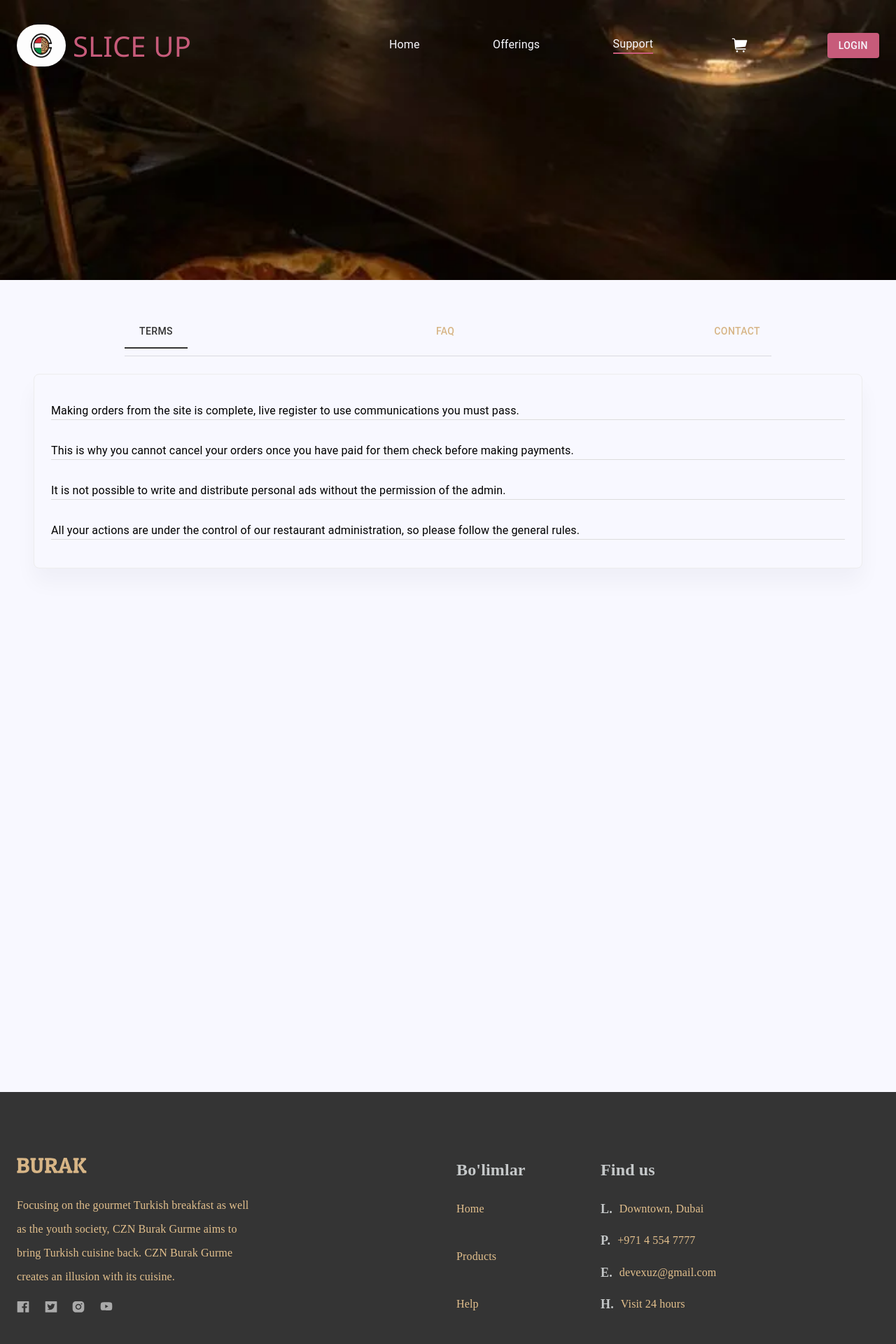
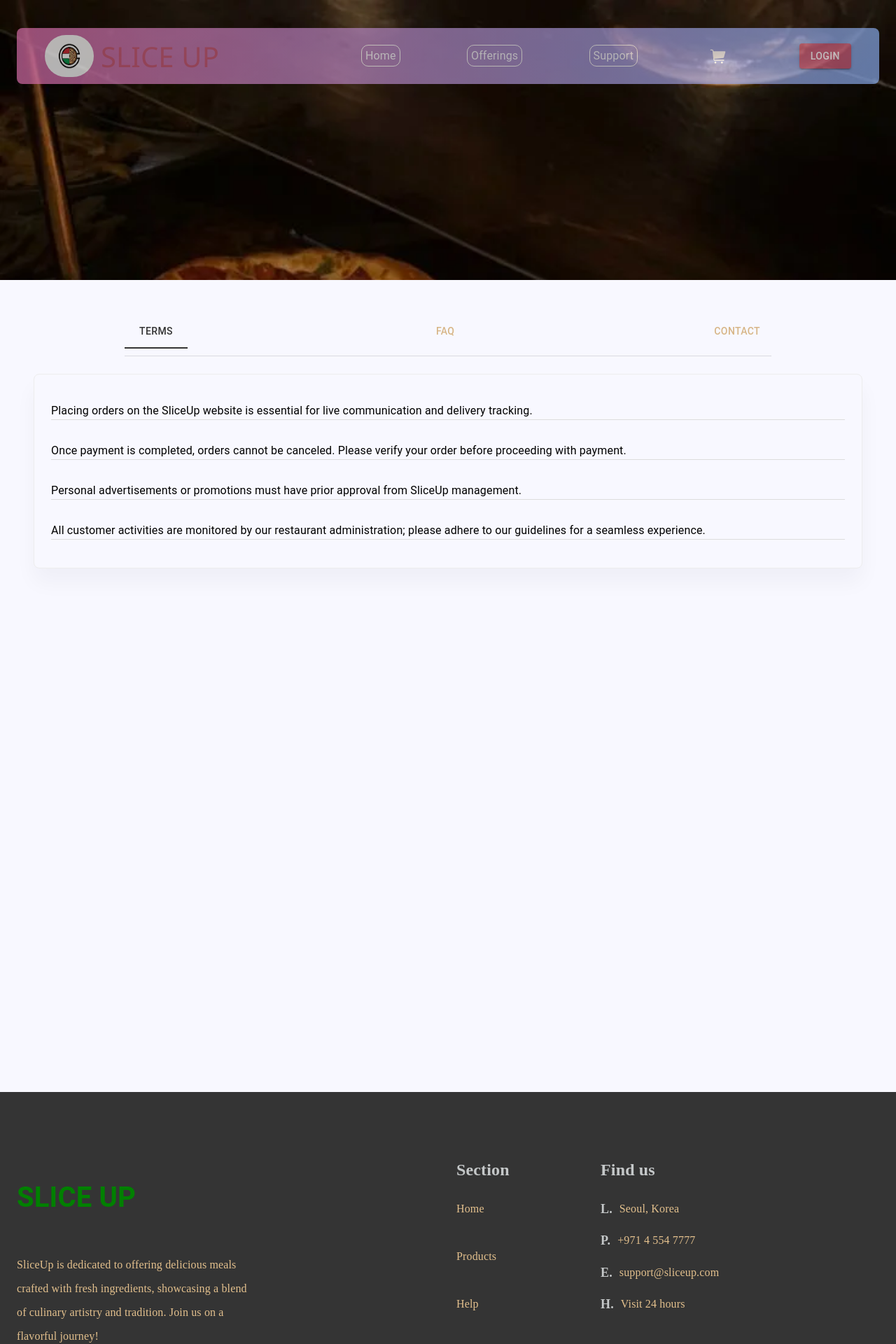
Before and after one commit to Ryanrepos/sliceup-react, a React (Create React App) app: page /help in a window 1280 px wide. Shown: the top 1920 px of the page at 70% size. Built offline with nearby package versions, Linux system fonts and the light colour scheme.

Commit message:
feat: develop product page components

```diff
--- a/src/app/components/footer/index.tsx
+++ b/src/app/components/footer/index.tsx
@@ -19,13 +19,13 @@ export default function Footer() {
       <Container>
         <Stack flexDirection={"row"} sx={{ mt: "94px" }}>
           <Stack flexDirection={"column"} style={{ width: "340px" }}>
-            <Box>
-              <img width={"100px"} src={"/icons/burak.svg"} />
-            </Box>
+          <Box>
+            <h1 style={{ color: "green", fontSize: "40px", fontWeight: "bold" }}>SLICE UP</h1>
+          </Box>
+
             <Box className={"foot-desc-txt"}>
-              Focusing on the gourmet Turkish breakfast as well as the youth
-              society, CZN Burak Gurme aims to bring Turkish cuisine back. CZN
-              Burak Gurme creates an illusion with its cuisine.
+            SliceUp is dedicated to offering delicious meals crafted with fresh ingredients,
+              showcasing a blend of culinary artistry and tradition. Join us on a flavorful journey!
             </Box>
             <Box className="sns-context">
               <img src={"/icons/facebook.svg"} />
@@ -37,7 +37,7 @@ export default function Footer() {
           <Stack sx={{ ml: "288px" }} flexDirection={"row"}>
             <Stack>
               <Box>
-                <Box className={"foot-category-title"}>Bo'limlar</Box>
+                <Box className={"foot-category-title"}>Section</Box>
                 <Box className={"foot-category-link"}>
                   <Link to="/">Home</Link>
                   <Link to="/products">Products</Link>
@@ -57,7 +57,7 @@ export default function Footer() {
                 >
                   <Box flexDirection={"row"} className={"find-us"}>
                     <span>L.</span>
-                    <div>Downtown, Dubai</div>
+                    <div>Seoul, Korea</div>
                   </Box>
                   <Box className={"find-us"}>
                     <span>P.</span>
@@ -65,7 +65,7 @@ export default function Footer() {
                   </Box>
                   <Box className={"find-us"}>
                     <span>E.</span>
-                    <div>devexuz@gmail.com</div>
+                    <div>support@sliceup.com</div>
                   </Box>
                   <Box className={"find-us"}>
                     <span>H.</span>
@@ -81,7 +81,7 @@ export default function Footer() {
           sx={{ mt: "80px" }}
         ></Stack>
         <Stack className={"copyright-txt"}>
-          © Copyright Devex Global, All rights reserved.
+          © Copyright SliceUp Global, All rights reserved.
         </Stack>
       </Container>
     </Footers>
--- a/src/app/components/headers/HomeNavbar.tsx
+++ b/src/app/components/headers/HomeNavbar.tsx
@@ -43,12 +43,12 @@ export default function HomeNavbar(props: HomeNavbarProps){
         <Container className="navbar-container">
             <Stack className="menu">
                 <Box>
-                    <NavLink to="/">
+
                         <Box className="navbar-logo">
                             <img className="brand-logo" src="/img/pizza-logo.webp" />
                             <div className="brand-text">SLICE UP</div>
                         </Box>
-                    </NavLink>
+
                 </Box>
                 <Stack className="links">
                 <Box className={"hover-line"}>
--- a/src/app/components/headers/OtherNavbar.tsx
+++ b/src/app/components/headers/OtherNavbar.tsx
@@ -43,12 +43,10 @@ export default function OtherNavbar(props: OtherNavbarProps){
         <Container className="navbar-container">
             <Stack className="menu">
                 <Box>
-                    <NavLink to="/">
                         <Box className="navbar-logo">
                             <img className="brand-logo" src="/img/pizza-logo.webp" />
                             <div className="brand-text">SLICE UP</div>
                         </Box>
-                    </NavLink>
                 </Box>
                 <Stack className="links">
                 <Box className={"hover-line"}>
--- a/src/app/lib/data/faq.ts
+++ b/src/app/lib/data/faq.ts
@@ -1,26 +1,26 @@
 export const faq = [
 	{
-		question: 'How to make order?',
-		answer: 'You should choose products and make an order via basket!',
+		question: 'How do I place an order?',
+		answer: 'Simply browse our menu, select your desired items, and add them to your cart to complete your order!',
 	},
 	{
-		question: 'How long does delivery takes?',
-		answer: 'It depends on your location. The max delivery time is 1 hour!',
+		question: 'What is the estimated delivery time?',
+		answer: 'Delivery times vary by location, but typically, your order will arrive within 30 to 60 minutes.',
 	},
 	{
-		question: 'Is our details secure in this platform?',
-		answer: 'Of course, we take full responsibility for your provided user details!',
+		question: 'Is my personal information secure on this platform?',
+		answer: 'Absolutely! We prioritize your privacy and protect your personal information with the highest security standards.',
 	},
 	{
-		question: 'I am blocked, what should I do?',
-		answer: 'There is a reason for your block, please contact to us!',
+		question: 'What should I do if my account is blocked?',
+		answer: 'If your account is blocked, please reach out to our customer support for assistance in resolving the issue.',
 	},
 	{
-		question: 'How can I cancel order?',
-		answer: 'You can cancel your order any time easily, just go to your orders page!',
+		question: 'How can I cancel my order?',
+		answer: 'You can easily cancel your order by visiting your orders page before it is processed.',
 	},
 	{
-		question: 'Who developed this platform?',
-		answer: 'ITC Global developers developed this platform!',
+		question: 'Who created the SliceUp platform?',
+		answer: 'SliceUp was developed by a dedicated team of IT professionals at ITC Global.',
 	},
 ];
--- a/src/app/lib/data/terms.ts
+++ b/src/app/lib/data/terms.ts
@@ -1,6 +1,6 @@
 export const terms = [
-	'Making orders from the site is complete, live register to use communications you must pass.',
-	'This is why you cannot cancel your orders once you have paid for them check before making payments.',
-	'It is not possible to write and distribute personal ads without the permission of the admin.',
-	'All your actions are under the control of our restaurant administration, so please follow the general rules.',
+	'Placing orders on the SliceUp website is essential for live communication and delivery tracking.',
+	'Once payment is completed, orders cannot be canceled. Please verify your order before proceeding with payment.',
+	'Personal advertisements or promotions must have prior approval from SliceUp management.',
+	'All customer activities are monitored by our restaurant administration; please adhere to our guidelines for a seamless experience.',
 ];
--- a/src/app/screens/homePage/Statistics.tsx
+++ b/src/app/screens/homePage/Statistics.tsx
@@ -1,3 +1,4 @@
+
 import React from "react";
 
 import { Box, Container, Stack } from "@mui/material";
--- a/src/app/screens/productsPage/Products.tsx
+++ b/src/app/screens/productsPage/Products.tsx
@@ -21,7 +21,6 @@ import { ProductCollection } from "../../lib/enums/product.enum";
 import { serverApi } from "../../lib/config";
 import { useHistory } from "react-router-dom";
 import { CartItem } from "../../lib/types/search";
-import { log } from "console";
 
 const logos = [
     { productName: "Gurme", imagePath: "/img/gurme.webp" },
@@ -107,7 +106,7 @@ export default function Products(props: ProductsProps){
                 <Stack className="products-big-box">
                     <Stack className="products-subject">
                         <Stack className="products-title-box">
-                            <Box className={"products-title"}>Burak Restaurant</Box>
+                            <Box className={"products-title"}>Our Menu</Box>
                             <Box className="search-container">
                                 <TextField
                                     className="search-input"
@@ -283,7 +282,7 @@ export default function Products(props: ProductsProps){
             <div className="brands-logo">
                <Stack className={"brands-container"}>
                 <Box className={"brands-title"}>
-                    Our Family Brands
+                    Monthly Discount
                 </Box>
                 <Stack className={"brands-images"}>
                 {logos.length !== 0 ? (
--- a/src/css/home.css
+++ b/src/css/home.css
@@ -1,15 +1,15 @@
 .homepage {
     width: 100%;
     height: auto;
-
 }
 
 /* STATISTICS COMPONENT */
 
+
 .homepage .static-frame {
   width: 100%;
   height: 150px;
-    background-color:#C75B7A;
+  background: linear-gradient(90deg, #d16ba5 0%, #86a8e7 100%);
 }
 
 .homepage .static-frame .info {
@@ -27,6 +27,8 @@
   flex-direction: column;
   align-items: center;
   justify-content: center;
+  background-color: #C75B7A;
+  border-radius: 60px;
 }
 
 .homepage .static-frame .info .static-box .static-num {
@@ -50,6 +52,81 @@
   color: #FFFFFF;
 
 }
+
+ /* .statistics-section {
+  width: 100%;
+  background: linear-gradient(90deg, #d16ba5 0%, #86a8e7 100%);
+  padding: 40px 0;
+}
+
+.statistics-info {
+  height: 100%;
+  display: flex;
+  justify-content: space-between;
+  align-items: center;
+  flex-direction: row;
+  gap: 20px;
+  flex-wrap: wrap;
+  background-color: green;
+}
+
+.statistic-box {
+  width: 180px;
+  height: 180px;
+  display: flex;
+  flex-direction: column;
+  justify-content: center;
+  align-items: center;
+  background-color: rgba(255, 255, 255, 0.1);
+  backdrop-filter: blur(8px);
+  border-radius: 50%;
+  border: 2px solid rgba(255, 255, 255, 0.3);
+  box-shadow: 0px 8px 20px rgba(0, 0, 0, 0.1);
+  text-align: center;
+  padding: 20px;
+}
+
+.statistic-num {
+  font-family: "Poppins", sans-serif;
+  font-size: 50px;
+  font-weight: 600;
+  color: #ffffff;
+}
+
+.statistic-text {
+  font-family: "Poppins", sans-serif;
+  font-size: 18px;
+  font-weight: 400;
+  color: #ffffff;
+  margin-top: 10px;
+}
+
+.divider {
+  height: 64px;
+  width: 2px;
+  background-color: #ffffff;
+}
+
+@media (max-width: 768px) {
+  .statistics-info {
+    flex-direction: column;
+    gap: 40px;
+  }
+
+  .statistic-box {
+    width: 140px;
+    height: 140px;
+  }
+
+  .statistic-num {
+    font-size: 40px;
+  }
+
+  .statistic-text {
+    font-size: 16px;
+  }
+} */
+
 
  /* * PopularDishes * */
 .homepage .popular-dishes-frame {
--- a/src/css/navbar.css
+++ b/src/css/navbar.css
@@ -12,11 +12,15 @@
 }
 
  .home-navbar .navbar-container .menu {
-   height: 50px;
+   height: 70px;
    display: flex;
    flex-direction: row;
    justify-content: space-between;
    align-items: center;
+   padding: 40px;
+   border-radius: 8px;
+   background: linear-gradient(90deg, #d16ba5 0%, #86a8e7 100%);
+   opacity: 0.7;
   }
 
 .home-navbar .navbar-container .menu .navbar-logo {
@@ -25,7 +29,7 @@
   justify-content: space-around;
   align-items: center;
   width: auto;
-  height: 70px;
+  height: 50px;
   gap: 10px;
 }
 
@@ -72,7 +76,10 @@
 
 .home-navbar a {
   text-decoration: none;
-
+  padding: 5px;
+  border-radius: 10px;
+  border: 1px solid white;
+  color: #f8f8ff;
 }
 
 .home-navbar .hover-line a {
@@ -80,46 +87,26 @@
     z-index: 100%;
 }
 
-.home-navbar .underline {
-    display: block;
-    content: "";
-    border-bottom: solid 2px #C75B7A;;
-}
-
-.home-navbar .hover-line::after {
-    display: block;
-    content: "";
-    border-bottom: solid 2px #C75B7A;
-    transform: scaleX(0);
-    transition: transform 250ms ease-in-out;
-}
-
-.home-navbar .hover-line:hover:after {
-    transform: scaleX(1);
-}
-
-.home-navbar div.hover-line:after{
-    transform-origin: 0% 50%;
-}
-
 /* Detail Stack */
 
 .home-navbar .navbar-container .header-frame {
-    margin-top: 142px;
+    margin-top: 120px;
     height: 462px;
     display: flex;
-    flex-direction: row;
+    flex-direction: column;
     justify-content: space-between;
+    align-items: center;
 }
 
 .home-navbar .navbar-container .header-frame .detail{
     width: 510px;
     display: flex;
     flex-direction: column;
+    justify-content: space-between;
+    align-items: center;
 }
 
 .home-navbar .navbar-container .header-frame .detail .head-main-txt{
-    width: 450px;
     height: 150px;
     font-family: "Roboto Serif";
     font-size: 50px;
@@ -127,12 +114,12 @@
     font-weight: 500;
     line-height: normal;
     letter-spacing: -0.75px;
+    text-align: center;
     color: #f8f8ff;
-
 }
 
 .home-navbar .navbar-container .header-frame .detail .wel-txt{
-    width: 510px;
+    /* width: 510px; */
     height: 42px;
     font-family: "Roboto Serif";
     font-size: 36px;
@@ -178,6 +165,7 @@
     font-style: normal;
     font-weight: 400;
     line-height: normal;
+    transition: background-color 0.3s ease;
 }
 
 .home-navbar .navbar-container .logo-frame {
@@ -201,11 +189,15 @@
 }
 
 .other-navbar .navbar-container .menu {
-   height: 50px;
+  height: 70px;
   display: flex;
   flex-direction: row;
   justify-content: space-between;
   align-items: center;
+  padding: 40px;
+  border-radius: 8px;
+  background: linear-gradient(90deg, #d16ba5 0%, #86a8e7 100%);
+  opacity: 0.7;
  }
 
 .other-navbar .navbar-container .menu .navbar-logo {
@@ -260,7 +252,10 @@
 
  .other-navbar a {
   text-decoration: none;
-
+  padding: 5px;
+  border-radius: 10px;
+  border: 1px solid white;
+  color: #f8f8ff;
 }
 
 .other-navbar .hover-line a {
@@ -268,40 +263,12 @@
     z-index: 100%;
 }
 
-.other-navbar .underline {
-    display: block;
-    content: "";
-    border-bottom: solid 2px #C75B7A;
-}
-
-.other-navbar .hover-line::after {
-    display: block;
-    content: "";
-    border-bottom: solid 2px #C75B7A;
-    transform: scaleX(0);
-    transition: transform 250ms ease-in-out;
-}
-
-.other-navbar .hover-line:hover:after {
-    transform: scaleX(1);
-}
-
-.other-navbar div.hover-line:after{
-    transform-origin: 0% 50%;
-}
-
 .logo-frame {
-  /* background-color: green; */
-  width: 200px; /* Adjust as needed */
-  height: 200px; /* Set a height for the animation */
+  width: 200px;
+  height: 200px;
   display: flex;
   justify-content: center;
   align-items: center;
-}
-
-.header-frame {
-  width: 100%;
-  background-color: red;
 }
 
 /* BASKET */
--- a/src/css/products.css
+++ b/src/css/products.css
@@ -91,7 +91,6 @@
     flex-direction: row;
     justify-content: space-between;
 
-    /* background-color: aqua; */
 }
 
 .products .list-category-section .product-category {
@@ -102,6 +101,7 @@
     flex-direction: column;
     justify-content: space-around;
     align-items: center;
+    background-color: green;
 }
 
 .products .list-category-section .product-category .order {
@@ -151,7 +151,7 @@
     box-shadow: 0 2px 4px rgba(0, 0, 0, 0.1);
     overflow: hidden;
     position: relative;
-    border-top-right-radius: 50px;
+    border-radius: 15px;
     transition: opacity 0.3s ease;
     opacity: 1;
 }
@@ -203,7 +203,7 @@
 .products .product-wrapper .product-card .product-img .product-sale {
     position: absolute;
     height: 30px;
-    width: 90px;
+    width: 110px;
     top: 10px;
     left: 10px;
     background: #FF9200;
@@ -363,6 +363,7 @@
     /* border: 2px solid white; */
     border-radius: 15px;
     box-shadow: 1px 2px 3px 4px rgb(97, 81, 81);
+    background-color: green;
 
 }
 
```
Lines whose indentation alone changed are shown as unchanged.
